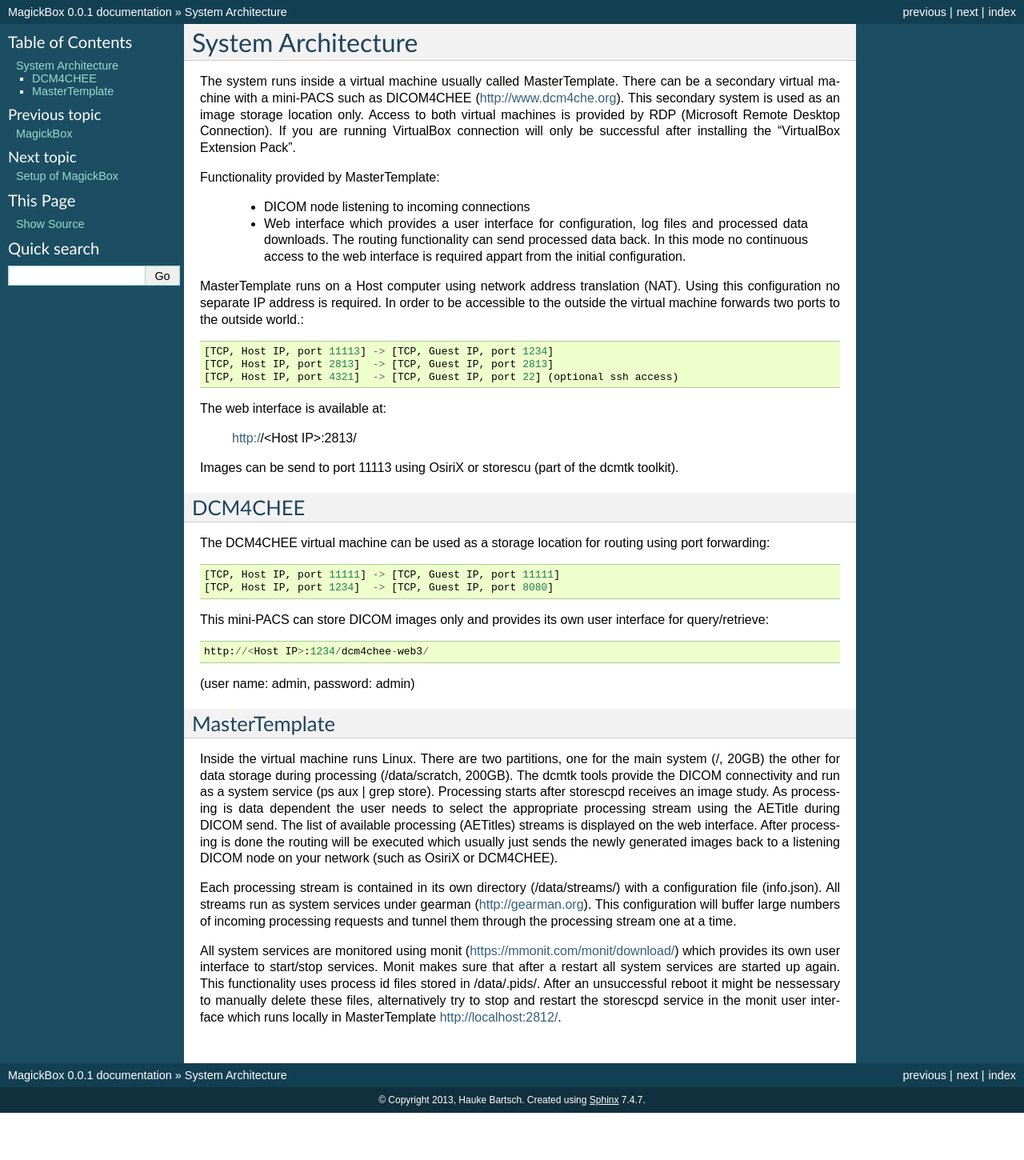
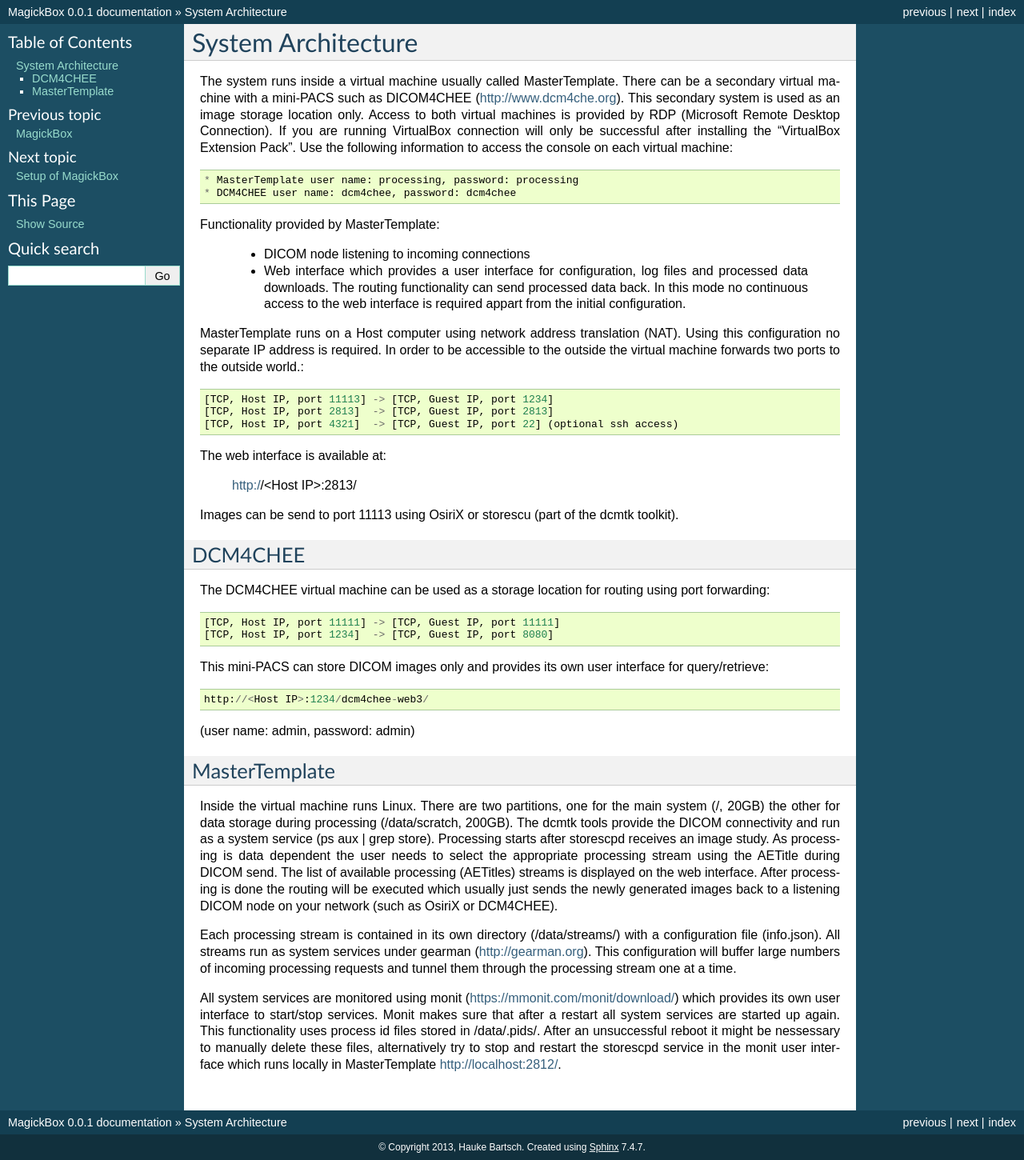
Before and after one commit to HaukeBartsch/MagickBox, a Sphinx documentation site: the page built from code/documentation/docs/source/Introduction.rst, in a window 1280 px wide. Shown: the whole page at 80% size. Built offline with Sphinx 7.4.7, drawn with Linux system fonts in a browser that asks for light colours; before the commit the page ends 1391 px from its top, so only the background shows below that.

Commit message:
reformat

```diff
--- a/code/documentation/docs/source/Introduction.rst
+++ b/code/documentation/docs/source/Introduction.rst
@@ -4,7 +4,10 @@
 System Architecture
 ********************
 
-The system runs inside a virtual machine usually called MasterTemplate. There can be a secondary virtual machine with a mini-PACS such as DICOM4CHEE (http://www.dcm4che.org). This secondary system is used as an image storage location only. Access to both virtual machines is provided by RDP (Microsoft Remote Desktop Connection). If you are running VirtualBox connection will only be successful after installing the "VirtualBox Extension Pack".
+The system runs inside a virtual machine usually called MasterTemplate. There can be a secondary virtual machine with a mini-PACS such as DICOM4CHEE (http://www.dcm4che.org). This secondary system is used as an image storage location only. Access to both virtual machines is provided by RDP (Microsoft Remote Desktop Connection). If you are running VirtualBox connection will only be successful after installing the "VirtualBox Extension Pack". Use the following information to access the console on each virtual machine::
+
+	* MasterTemplate user name: processing, password: processing
+	* DCM4CHEE user name: dcm4chee, password: dcm4chee
 
 Functionality provided by MasterTemplate:
 
```
